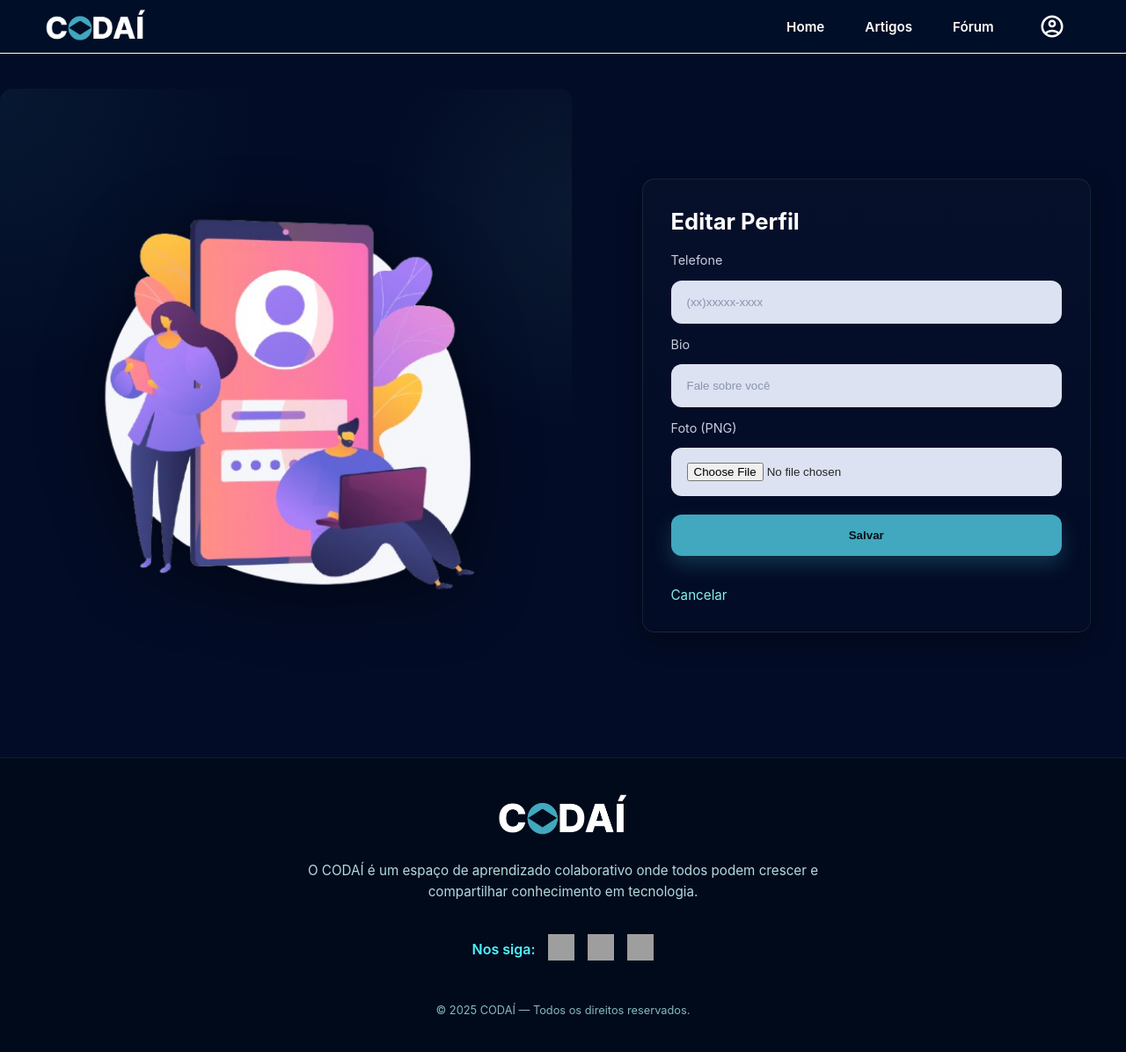
After one commit to Marllonv/CODAI, a Flask app: page /auth/editar_perfil in a window 1280 px wide. The commit adds this page. Shown: the whole page at 88% size. Run offline with Flask 3, Linux system fonts and the light colour scheme; a user stored in the database is signed in; data comes from the database, SQL or seed files in the repository; both versions use the stored data as it was after the commit; grey boxes are pictures that could not be loaded.

Commit message:
perfil e editar perfil

```diff
--- a/models/users.py
+++ b/models/users.py
@@ -12,6 +12,8 @@ class User(db.Model, UserMixin):
     email = db.Column(db.String(100), unique=True, nullable=False)
     password_hash = db.Column(db.String(255), nullable=False)
     role = db.Column(db.String(20), default='user')
+
+    perfil = db.relationship('Profile', back_populates='user', uselist=False)
 
     def __init__(self, nome, email, role='user'):
         self.nome = nome
--- a/routes/auth/auth.py
+++ b/routes/auth/auth.py
@@ -23,3 +23,6 @@ auth_bp.route('/logout', endpoint='logout', methods=['GET', 'POST'])(auth_view.l
 # Rotas para recuperação de senha
 auth_bp.route('/reset_password', endpoint='reset_request', methods=['GET', 'POST'])(auth_view.reset_request)
 auth_bp.route('/reset_password/<token>', endpoint='reset_token', methods=['GET', 'POST'])(auth_view.reset_token)
+
+# Rota para editar/criar perfil
+auth_bp.route('/editar_perfil', endpoint='editar_perfil', methods=['GET', 'POST'])(auth_view.editar_perfil)
--- /dev/null
+++ b/templates/auth/editar_perfil.html
@@ -0,0 +1,34 @@
+{% extends 'base.html' %}
+
+{% block title %}Editar Perfil — CODAI{% endblock %}
+
+{% block styles %}
+<link rel="stylesheet" href="{{ url_for('static', filename='css/login.css') }}">
+{% endblock %}
+
+{% block content %}
+<main class="log-page">
+    <section class="log-left">
+        <figure class="log-art">
+            <img src="{{ url_for('static', filename='image/fotoLoginn.png') }}" alt="Ilustração de perfil">
+        </figure>
+    </section>
+    <section class="log-right">
+        <div class="log-card">
+            <h1 class="log-title">Editar Perfil</h1>
+            <form class="log-form" method="post" enctype="multipart/form-data">
+                <label class="log-label" for="telefone">Telefone</label>
+                <input class="log-input" type="text" name="telefone" id="telefone" placeholder="(xx)xxxxx-xxxx" value="{{ perfil.telefone if perfil else '' }}">
+                <label class="log-label" for="bio">Bio</label>
+                <input class="log-input" type="text" name="bio" id="bio" placeholder="Fale sobre você" value="{{ perfil.bio if perfil else '' }}">
+                <label class="log-label" for="foto">Foto (PNG)</label>
+                <input class="log-input" type="file" name="foto" id="foto" accept="image/png">
+                <button class="log-btn" type="submit">Salvar</button>
+                <p class="log-helper">
+                    <a class="log-link" href="{{ url_for('auth.perfil') }}">Cancelar</a>
+                </p>
+            </form>
+        </div>
+    </section>
+</main>
+{% endblock %}
--- a/templates/components/header.html
+++ b/templates/components/header.html
@@ -7,7 +7,11 @@
             <a class="links-header {% if request.path == url_for('main.forum') %}active{% endif %}" href="{{ url_for('main.forum') }}">Fórum</a>
             {% if current_user.is_authenticated %}
                 <a class="links-header {% if request.path == url_for('auth.perfil') %}active{% endif %}" href="{{ url_for('auth.perfil') }}">
-                    <img src="{{ url_for('static', filename='image/account_circle_24dp_FFFFFF_FILL0_wght400_GRAD0_opsz24.svg') }}" alt="icone de perfil" id="icon-perfil">
+                    {% if current_user.perfil and current_user.perfil.foto_thumb %}
+                        <img src="{{ url_for('static', filename=current_user.perfil.foto_thumb) }}" alt="foto thumb" style="width:40px;height:40px;border-radius:50%;">
+                    {% else %}
+                        <img src="{{ url_for('static', filename='image/account_circle_24dp_FFFFFF_FILL0_wght400_GRAD0_opsz24.svg') }}" alt="icone de perfil" id="icon-perfil">
+                    {% endif %}
                 </a>
             {% endif %}
         </div>
--- a/views/auth.py
+++ b/views/auth.py
@@ -7,6 +7,7 @@ from flask import current_app
 from flask_mail import Message
 from extensions import mail
 from threading import Thread
+from models.profile import Profile
 
 
 # --- Rota: /auth/register ---
@@ -166,3 +167,33 @@ def reset_token(token):
         return redirect(url_for('auth.login'))
 
     return render_template('auth/reset_token.html')
+
+
+# --- Rota: /auth/editar_perfil ---
+@login_required
+def editar_perfil():
+    perfil = Profile.query.filter_by(user_id=current_user.id).first()
+    if request.method == 'POST':
+        telefone = request.form.get('telefone')
+        bio = request.form.get('bio')
+        foto_file = request.files.get('foto')
+        foto = perfil.foto if perfil else None
+        import os
+        from werkzeug.utils import secure_filename
+        upload_folder = os.path.join('static', 'image')
+        if foto_file and foto_file.filename:
+            filename = f"foto_{current_user.id}.png"
+            path = os.path.join(upload_folder, filename)
+            foto_file.save(path)
+            foto = f"image/{filename}"
+        if not perfil:
+            perfil = Profile(user_id=current_user.id)
+            db.session.add(perfil)
+        perfil.telefone = telefone
+        perfil.bio = bio
+        perfil.foto = foto
+        perfil.foto_thumb = foto  # foto_thumb igual a foto
+        db.session.commit()
+        flash('Perfil atualizado com sucesso!', 'success')
+        return redirect(url_for('auth.perfil'))
+    return render_template('auth/editar_perfil.html', perfil=perfil)
```
Also changed, not shown: models/profile.py (added, +40 -0 lines), templates/auth/perfil.html (+14 -2 lines), instance/codai.db, static/image/foto_2.png (added), static/image/foto_thumb_2.png (added).
